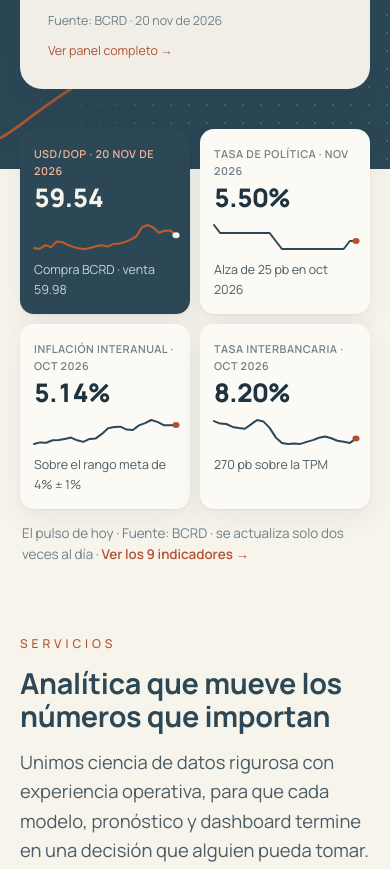
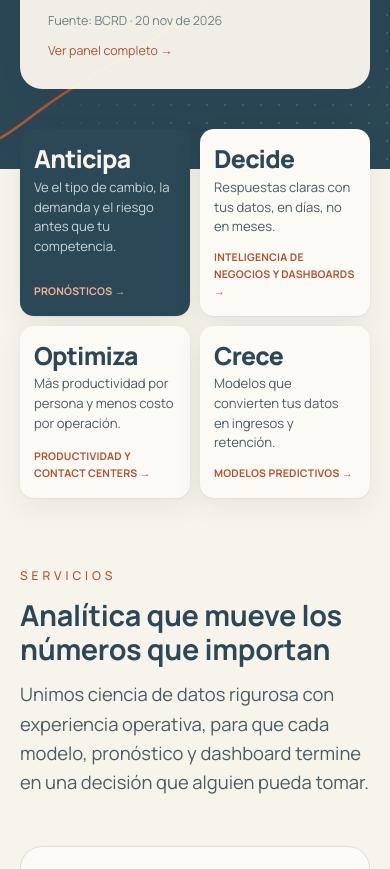
Before and after one commit to rafaelalfonso1/tbrl, a plain HTML site: page public/index.html in a window 390 px wide. Shown: the part 1160-2029 px from the top of the page. Drawn offline with Linux system fonts and the light colour scheme.

Commit message:
Inicio: verbos de acción bajo el hero y «El pulso de hoy» como franja propia
- Anticipa · Decide · Optimiza · Crece, cada uno enlazado a su servicio
- «El pulso de hoy» pasa a una sección entre el proceso e Investigación

Co-Authored-By: Claude Opus 5.5 <noreply@anthropic.com>
Claude-Session: https://claude.ai/code/session_01TCyibQ2QDNgwg6NSS6aq5u

```diff
--- a/public/css/styles.css
+++ b/public/css/styles.css
@@ -184,6 +184,24 @@ p { margin: 0 0 1em; }
 .chip--good { background: #DCEFE5; color: var(--good); }
 .chip--dot::before { content: ""; width: 7px; height: 7px; border-radius: 50%; background: currentColor; }
 
+/* ---------- Verbos de acción (bajo el hero) ---------- */
+.actions-row { display: grid; grid-template-columns: repeat(4, 1fr); gap: 16px; margin-top: -64px; position: relative; z-index: 2; }
+.action-card {
+  display: flex; flex-direction: column; gap: 8px; padding: 26px 24px 22px; border-radius: var(--radius);
+  background: var(--paper); box-shadow: var(--shadow); color: var(--ink); text-decoration: none; transition: transform .25s;
+}
+.action-card:hover, .action-card:focus-visible { transform: translateY(-4px); }
+.action-card__word { font-size: 2.15rem; font-weight: 800; line-height: 1; letter-spacing: -.03em; color: var(--slate); }
+.action-card p { margin: 0; font-size: .95rem; line-height: 1.5; color: var(--ink-2); flex: 1; }
+.action-card__go { margin-top: 6px; font-size: .78rem; font-weight: 700; letter-spacing: .04em; text-transform: uppercase; color: var(--rust); }
+.action-card__go span { display: inline-block; transition: transform .2s; }
+.action-card:hover .action-card__go span { transform: translateX(4px); }
+.action-card--navy { background: var(--slate); }
+.action-card--navy .action-card__word { color: var(--ivory); }
+.action-card--navy p { color: var(--slate-200); }
+.action-card--navy .action-card__go { color: var(--accent-on-navy); }
+.service:target { box-shadow: 0 0 0 2px var(--rust), var(--shadow); }
+
 /* ---------- El pulso de hoy (datos en vivo bajo el hero) ---------- */
 .pulse { display: grid; grid-template-columns: repeat(4, 1fr); gap: 16px; margin-top: -64px; position: relative; z-index: 2; }
 .pulse-card {
@@ -202,6 +220,7 @@ p { margin: 0 0 1em; }
 .pulse-card--navy .pulse-card__note { color: var(--slate-200); }
 .pulse-card--navy .pulse-card__spark path { stroke: var(--rust-on-navy); }
 .pulse-card--navy .pulse-card__spark circle { fill: var(--ivory); }
+.pulse.pulse--band { margin-top: 0; }
 .pulse-foot { margin: 14px 2px 0; font-size: .84rem; color: var(--ink-3); }
 .pulse-foot a { color: var(--rust); font-weight: 600; }
 
@@ -458,6 +477,7 @@ textarea { resize: vertical; min-height: 130px; }
   .nav .btn { margin: 10px 0 0; }
   .hero-grid, .about-grid, .contact-grid { grid-template-columns: 1fr; gap: 40px; }
   .pulse { grid-template-columns: repeat(2, 1fr); margin-top: -40px; }
+  .actions-row { grid-template-columns: repeat(2, 1fr); margin-top: -40px; }
   .plans { grid-template-columns: 1fr; max-width: 480px; margin-inline: auto; }
   .plan--featured { transform: none; }
 }
@@ -470,6 +490,11 @@ textarea { resize: vertical; min-height: 130px; }
   .hero-stats { gap: 22px; }
   .hero-actions .btn { flex: 1 1 100%; }
   .pulse { gap: 10px; }
+  .actions-row { gap: 10px; }
+  .action-card { padding: 18px 14px 16px; gap: 6px; }
+  .action-card__word { font-size: 1.55rem; }
+  .action-card p { font-size: .82rem; }
+  .action-card__go { font-size: .66rem; letter-spacing: .02em; }
   .pulse-card { padding: 16px 14px 14px; }
   .pulse-card__val { font-size: 1.6rem; }
   .pulse-card__lab { font-size: .68rem; letter-spacing: .05em; }
--- a/public/index.html
+++ b/public/index.html
@@ -77,33 +77,28 @@
 </section>
 
 <div class="wrap">
-  <div class="pulse" data-pulse>
-    <a class="pulse-card pulse-card--navy reveal" href="mercados.html" data-p="fx">
-      <span class="pulse-card__lab">USD/DOP · <span data-p-date>20 nov 2026</span></span>
-      <strong class="pulse-card__val" data-p-val>59.54</strong>
-      <svg class="pulse-card__spark" viewBox="0 0 120 30" preserveAspectRatio="none" aria-hidden="true" data-p-spark></svg>
-      <span class="pulse-card__note" data-p-note>Compra BCRD · venta 59.98</span>
+  <div class="actions-row">
+    <a class="action-card action-card--navy reveal" href="#svc-pronosticos">
+      <strong class="action-card__word">Anticipa</strong>
+      <p>Ve el tipo de cambio, la demanda y el riesgo antes que tu competencia.</p>
+      <span class="action-card__go">Pronósticos <span aria-hidden="true">→</span></span>
     </a>
-    <a class="pulse-card reveal" href="datos.html#tasa_politica_monetaria_mensual" data-p="tpm">
-      <span class="pulse-card__lab">Tasa de política · <span data-p-date>nov 2026</span></span>
-      <strong class="pulse-card__val" data-p-val>5.50%</strong>
-      <svg class="pulse-card__spark" viewBox="0 0 120 30" preserveAspectRatio="none" aria-hidden="true" data-p-spark></svg>
-      <span class="pulse-card__note" data-p-note>Alza de 25 pb en oct 2026</span>
+    <a class="action-card reveal" href="#svc-bi">
+      <strong class="action-card__word">Decide</strong>
+      <p>Respuestas claras con tus datos, en días, no en meses.</p>
+      <span class="action-card__go">Inteligencia de negocios y dashboards <span aria-hidden="true">→</span></span>
     </a>
-    <a class="pulse-card reveal" href="datos.html#inflacion_interanual_mensual" data-p="infl">
-      <span class="pulse-card__lab">Inflación interanual · <span data-p-date>oct 2026</span></span>
-      <strong class="pulse-card__val" data-p-val>5.14%</strong>
-      <svg class="pulse-card__spark" viewBox="0 0 120 30" preserveAspectRatio="none" aria-hidden="true" data-p-spark></svg>
-      <span class="pulse-card__note" data-p-note>Sobre el rango meta de 4% ± 1%</span>
+    <a class="action-card reveal" href="#svc-productividad">
+      <strong class="action-card__word">Optimiza</strong>
+      <p>Más productividad por persona y menos costo por operación.</p>
+      <span class="action-card__go">Productividad y contact centers <span aria-hidden="true">→</span></span>
     </a>
-    <a class="pulse-card reveal" href="datos.html#tasa_interbancaria_mensual" data-p="interb">
-      <span class="pulse-card__lab">Tasa interbancaria · <span data-p-date>oct 2026</span></span>
-      <strong class="pulse-card__val" data-p-val>8.20%</strong>
-      <svg class="pulse-card__spark" viewBox="0 0 120 30" preserveAspectRatio="none" aria-hidden="true" data-p-spark></svg>
-      <span class="pulse-card__note" data-p-note>270 pb sobre la TPM</span>
+    <a class="action-card reveal" href="#svc-predictivos">
+      <strong class="action-card__word">Crece</strong>
+      <p>Modelos que convierten tus datos en ingresos y retención.</p>
+      <span class="action-card__go">Modelos predictivos <span aria-hidden="true">→</span></span>
     </a>
   </div>
-  <p class="pulse-foot">El pulso de hoy · Fuente: BCRD · se actualiza solo dos veces al día · <a href="datos.html">Ver los 9 indicadores →</a></p>
 </div>
 
 <section class="section" id="servicios">
@@ -114,32 +109,32 @@
       <p class="lead">Unimos ciencia de datos rigurosa con experiencia operativa, para que cada modelo, pronóstico y dashboard termine en una decisión que alguien pueda tomar.</p>
     </div>
     <div class="services-grid">
-      <article class="service reveal">
+      <article class="service reveal" id="svc-bi">
         <div class="service__icon"><svg viewBox="0 0 24 24" fill="none" stroke="#2C4856" stroke-width="1.8" stroke-linecap="round" stroke-linejoin="round"><path d="M3 3v18h18"/><path d="M7 15l4-4 3 3 5-6"/><circle cx="19" cy="8" r="1.2" fill="#B35231" stroke="#B35231"/></svg></div>
         <h3>Consultoría en inteligencia de negocios</h3>
         <p>Construimos una base de datos confiable y una cultura de medición en la que tus líderes confíen.</p>
         <ul><li><span>Diagnóstico de madurez de datos y hoja de ruta</span></li><li><span>Marcos de KPI y definición de métricas</span></li><li><span>Modelado y gobierno de datos</span></li></ul>
       </article>
-      <article class="service reveal">
+      <article class="service reveal" id="svc-pronosticos">
         <div class="service__icon"><svg viewBox="0 0 24 24" fill="none" stroke="#2C4856" stroke-width="1.8" stroke-linecap="round" stroke-linejoin="round"><path d="M3 17l5-5 4 3 4-6"/><path d="M16 9l5-3" stroke="#B35231" stroke-dasharray="2 2.5"/><path d="M3 21h18"/></svg></div>
         <h3>Pronósticos</h3>
         <p>Pronósticos de demanda, ingresos, volumen y variables macro, con rangos de incertidumbre honestos.</p>
         <ul><li><span>Series de tiempo y modelos jerárquicos</span></li><li><span>Escenarios y pruebas de estrés</span></li><li><span>Perspectivas de tipo de cambio y tasas</span></li></ul>
       </article>
-      <article class="service reveal">
+      <article class="service reveal" id="svc-productividad">
         <div class="service__icon"><svg viewBox="0 0 24 24" fill="none" stroke="#2C4856" stroke-width="1.8" stroke-linecap="round" stroke-linejoin="round"><path d="M4 14v-2a8 8 0 0 1 16 0v2"/><rect x="2.5" y="13" width="4" height="6" rx="1.5"/><rect x="17.5" y="13" width="4" height="6" rx="1.5"/><path d="M19.5 19c0 1.5-2 2.5-5 2.5" stroke="#B35231"/></svg></div>
         <h3>Optimización de contact centers</h3>
         <p>Dimensiona tu staffing, eleva la calidad y reduce el costo por contacto sin afectar la experiencia del cliente.</p>
         <ul><li><span>Pronóstico de volumen por intervalo</span></li><li><span>Modelos de capacidad y horarios</span></li><li><span>Analítica de calidad y desempeño</span></li></ul>
         <button class="btn btn--ghost btn--sm" data-get="wp-optimizacion-contact-center" style="margin-top:20px;align-self:flex-start">Descarga el artículo gratis</button>
       </article>
-      <article class="service reveal">
+      <article class="service reveal" id="svc-predictivos">
         <div class="service__icon"><svg viewBox="0 0 24 24" fill="none" stroke="#2C4856" stroke-width="1.8" stroke-linecap="round" stroke-linejoin="round"><circle cx="5" cy="6" r="2"/><circle cx="5" cy="18" r="2"/><circle cx="12" cy="12" r="2"/><circle cx="19" cy="12" r="2.2" fill="#B35231" stroke="#B35231"/><path d="M7 7l3.5 3.5M7 17l3.5-3.5M14 12h2.8"/></svg></div>
         <h3>Modelos predictivos</h3>
         <p>Modelos de machine learning que anticipan abandono, riesgo, conversión y demanda.</p>
         <ul><li><span>Scoring de churn, propensión y riesgo</span></li><li><span>Modelos explicables y auditables</span></li><li><span>Puesta en producción y monitoreo</span></li></ul>
       </article>
-      <article class="service reveal">
+      <article class="service reveal" id="svc-dashboards">
         <div class="service__icon"><svg viewBox="0 0 24 24" fill="none" stroke="#2C4856" stroke-width="1.8" stroke-linecap="round" stroke-linejoin="round"><rect x="3" y="3" width="18" height="18" rx="2.5"/><path d="M3 9h18M9 21V9"/><path d="M12.5 17l2-3 2 1.5 2.5-3.5" stroke="#B35231"/></svg></div>
         <h3>Desarrollo de dashboards</h3>
         <p>Visualizaciones claras y rápidas en Power BI, Tableau, Looker o web a la medida.</p>
@@ -170,6 +165,43 @@
       <div class="step reveal"><h3>Integrar</h3><p>Entregamos, capacitamos a tu equipo y monitoreamos los modelos para que el valor crezca.</p></div>
     </div>
   </div>
+</section>
+
+<section class="section section--pulse" id="pulso">
+<div class="wrap">
+  <div class="section-head reveal">
+    <span class="eyebrow">El pulso de hoy</span>
+    <h2>La economía dominicana, en vivo</h2>
+    <p class="lead">Cuatro indicadores clave del Banco Central que se actualizan solos dos veces al día. Así trabajamos: datos oficiales, al instante, listos para decidir.</p>
+  </div>
+  <div class="pulse pulse--band" data-pulse>
+    <a class="pulse-card pulse-card--navy reveal" href="mercados.html" data-p="fx">
+      <span class="pulse-card__lab">USD/DOP · <span data-p-date>20 nov 2026</span></span>
+      <strong class="pulse-card__val" data-p-val>59.54</strong>
+      <svg class="pulse-card__spark" viewBox="0 0 120 30" preserveAspectRatio="none" aria-hidden="true" data-p-spark></svg>
+      <span class="pulse-card__note" data-p-note>Compra BCRD · venta 59.98</span>
+    </a>
+    <a class="pulse-card reveal" href="datos.html#tasa_politica_monetaria_mensual" data-p="tpm">
+      <span class="pulse-card__lab">Tasa de política · <span data-p-date>nov 2026</span></span>
+      <strong class="pulse-card__val" data-p-val>5.50%</strong>
+      <svg class="pulse-card__spark" viewBox="0 0 120 30" preserveAspectRatio="none" aria-hidden="true" data-p-spark></svg>
+      <span class="pulse-card__note" data-p-note>Alza de 25 pb en oct 2026</span>
+    </a>
+    <a class="pulse-card reveal" href="datos.html#inflacion_interanual_mensual" data-p="infl">
+      <span class="pulse-card__lab">Inflación interanual · <span data-p-date>oct 2026</span></span>
+      <strong class="pulse-card__val" data-p-val>5.14%</strong>
+      <svg class="pulse-card__spark" viewBox="0 0 120 30" preserveAspectRatio="none" aria-hidden="true" data-p-spark></svg>
+      <span class="pulse-card__note" data-p-note>Sobre el rango meta de 4% ± 1%</span>
+    </a>
+    <a class="pulse-card reveal" href="datos.html#tasa_interbancaria_mensual" data-p="interb">
+      <span class="pulse-card__lab">Tasa interbancaria · <span data-p-date>oct 2026</span></span>
+      <strong class="pulse-card__val" data-p-val>8.20%</strong>
+      <svg class="pulse-card__spark" viewBox="0 0 120 30" preserveAspectRatio="none" aria-hidden="true" data-p-spark></svg>
+      <span class="pulse-card__note" data-p-note>270 pb sobre la TPM</span>
+    </a>
+  </div>
+  <p class="pulse-foot">Fuente: BCRD · se actualiza solo dos veces al día · <a href="datos.html">Ver los 9 indicadores →</a></p>
+</div>
 </section>
 
 <section class="section" id="investigacion">
```
